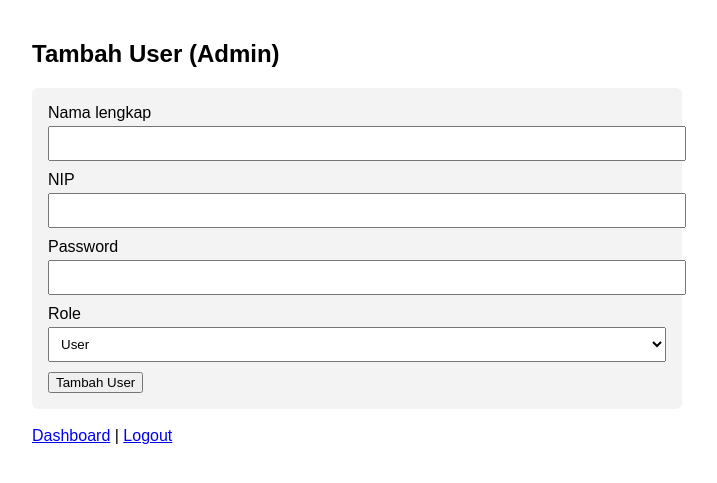
After one commit to Niwa88/web123, a PHP site: page /views/add_user_view.php in a window 1280 px wide. The commit adds this page. Shown: the top 483 px of the page, without its empty margins (283-1000 px from the left). Run offline with PHP 8.4, Linux system fonts and the light colour scheme.

Commit message:
update 001

```diff
--- a/admin.php
+++ b/admin.php
@@ -3,6 +3,7 @@ require 'auth.php';
 require_role(['admin']);
 ?>
 <h2>Halaman Admin</h2>
+<a href="admin_add_user.php">Tambah User</a>
 <p>Hanya admin yang bisa membuka halaman ini.</p>
 
 <a href="dashboard.php">Kembali</a>
--- /dev/null
+++ b/admin_add_user.php
@@ -0,0 +1,5 @@
+<?php
+require 'auth.php';
+require_role(['admin']);
+
+require 'views/add_user_view.php';
--- /dev/null
+++ b/views/add_user_view.php
@@ -0,0 +1,73 @@
+<?php
+// CSRF token
+if (empty($_SESSION['csrf_token'])) {
+    $_SESSION['csrf_token'] = bin2hex(random_bytes(24));
+}
+$csrf_token = $_SESSION['csrf_token'];
+
+$err     = $_SESSION['error']   ?? '';
+$success = $_SESSION['success'] ?? '';
+
+unset($_SESSION['error'], $_SESSION['success']);
+?>
+<!doctype html>
+<html>
+<head>
+  <meta charset="utf-8">
+  <title>Tambah User (Admin)</title>
+  <style>
+    body { font-family: Arial, sans-serif; max-width:650px; margin:auto; padding:20px; }
+    form { background:#f3f3f3; padding:16px; border-radius:6px; }
+    label { display:block; margin-bottom:10px; }
+    input, select { width:100%; padding:8px; margin-top:4px; }
+    .err { color:red; }
+    .ok  { color:green; }
+  </style>
+</head>
+<body>
+
+<h2>Tambah User (Admin)</h2>
+
+<?php if ($err): ?>
+  <p class="err"><?=htmlspecialchars($err)?></p>
+<?php endif; ?>
+
+<?php if ($success): ?>
+  <p class="ok"><?=htmlspecialchars($success)?></p>
+<?php endif; ?>
+
+<form method="post" action="actions/add_user_action.php">
+  <input type="hidden" name="csrf_token" value="<?=htmlspecialchars($csrf_token)?>">
+
+  <label>
+    Nama lengkap
+    <input type="text" name="nama" required>
+  </label>
+
+  <label>
+    NIP
+    <input type="text" name="nip" required>
+  </label>
+
+  <label>
+    Password
+    <input type="password" name="password" required>
+  </label>
+
+  <label>
+    Role
+    <select name="role">
+      <option value="user">User</option>
+      <option value="admin">Admin</option>
+    </select>
+  </label>
+
+  <button type="submit">Tambah User</button>
+</form>
+
+<br>
+<a href="dashboard.php">Dashboard</a> |
+<a href="logout.php">Logout</a>
+
+</body>
+</html>
```
Also changed, not shown: actions/add_user_action.php (added, +61 -0 lines), add_admin.php (added, +14 -0 lines), dashboard.php (added, +11 -0 lines), register.php (deleted, +0 -46 lines).
